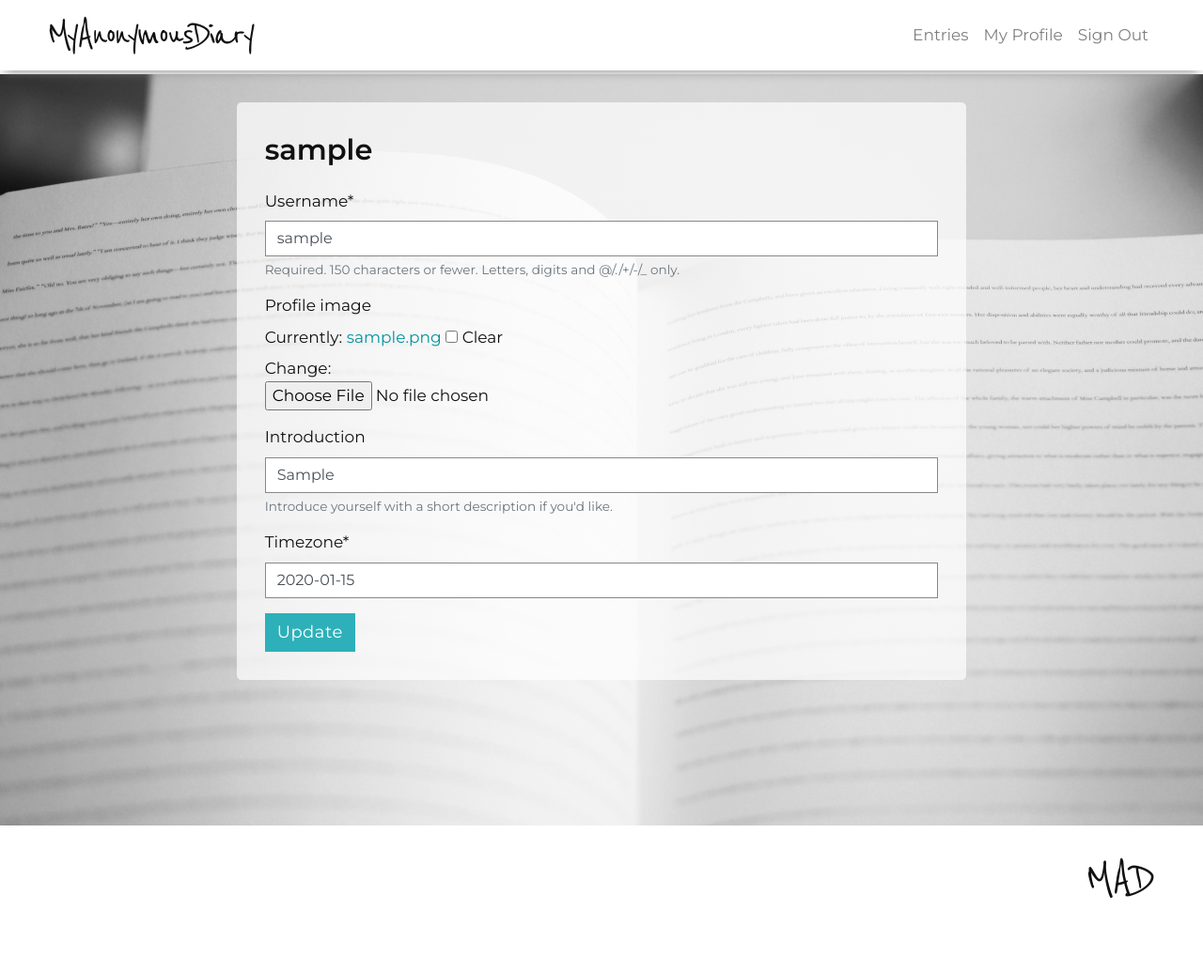
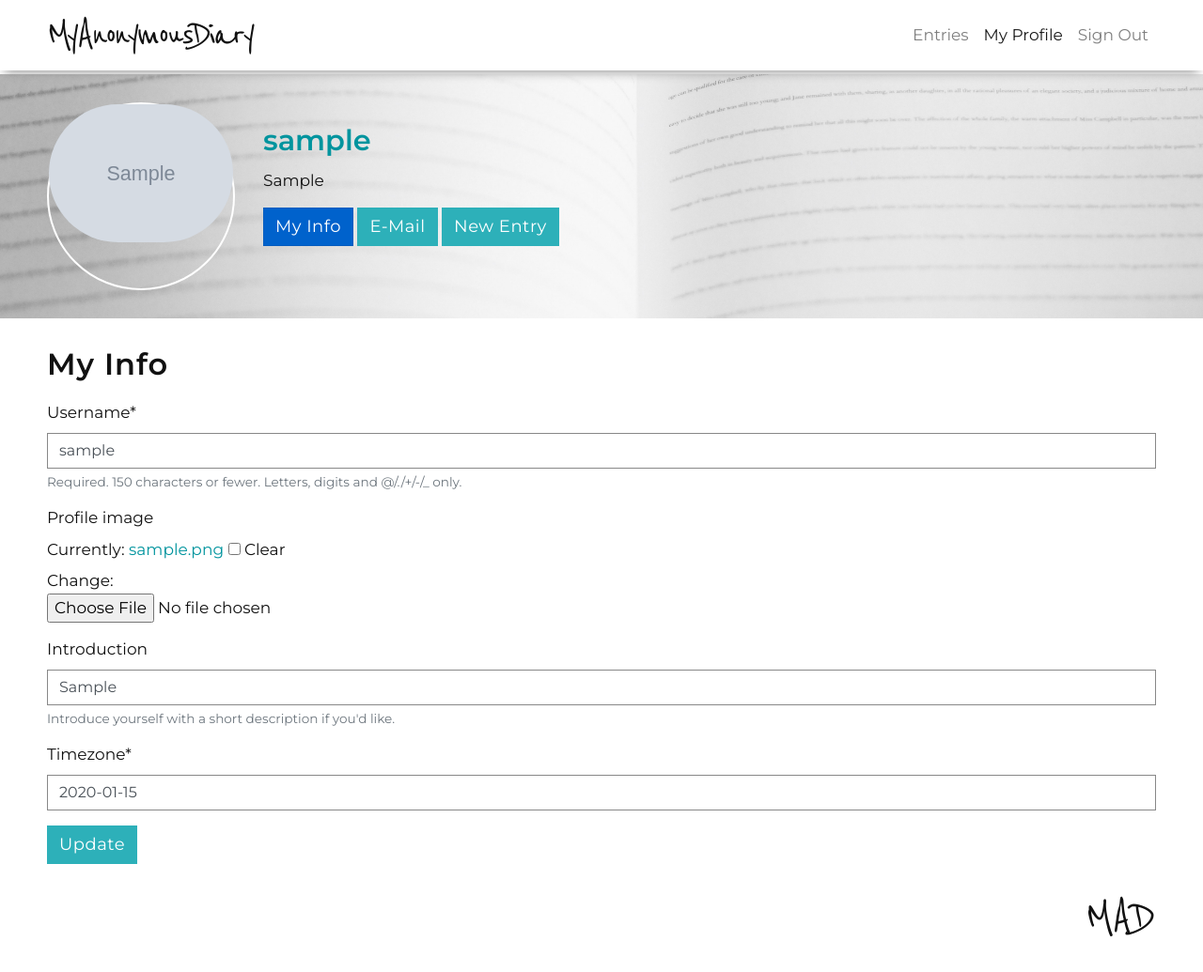
Before and after one commit to ashleyelaine/journal-platform, a Django app: page /users/~update/ in a window 1280 px wide. Shown: the whole page at 94% size. Before the commit the page ends 956 px from the top, so only its background shows below. Run offline with Django 3.2, Linux system fonts and the light colour scheme; a user stored in the database is signed in; tables that the repository leaves empty hold one stand-in row (values such as "Sample post"); grey boxes marked "Sample" are stand-in pictures; style sheets or scripts are compiled from the project's sources; some libraries are stand-ins or nearby versions; some web fonts are replaced.

Commit message:
added profile header as include

```diff
--- a/MyAnonymousDiary/templates/components/navigation.html
+++ b/MyAnonymousDiary/templates/components/navigation.html
@@ -6,7 +6,7 @@
         <li class="nav-item {% if url_name == 'home' %}active{% endif %}">
           <a class="nav-link" href="{% url 'home' %}">Entries</a>
         </li>
-        <li class="nav-item {% if url_name == 'users:detail' %}active{% endif %}">
+        <li class="nav-item {% if '/users/' in request.path or '/accounts/email/' in request.path  %}active{% endif %}">
           <a class="nav-link" href="{% url 'users:detail' request.user.username  %}">{% trans "My Profile" %}</a>
         </li>
         <li class="nav-item {% if url_name == 'account_logout' %}active{% endif %}">
--- /dev/null
+++ b/MyAnonymousDiary/templates/users/includes/user_header.html
@@ -0,0 +1,22 @@
+<section class="page-header user-header">
+  <div class="container">
+    <div class="profile-image">
+        <a href="{% url 'users:detail' request.user.username  %}">
+          <img alt="Profile image of {{user.username }}" src="{{ user.profile_image.url }}">
+        </a>
+    </div>
+    <div class="profile-info">
+      <h1>
+        <a href="{% url 'users:detail' request.user.username  %}">{{ user.username }}</a>
+      </h1>
+      <p>{{ user.intro }}</p>
+      {% if user == request.user %}
+        <div class="action-btns">
+          <a class="btn btn-primary {% if 'update' in request.path %}active{% endif %}" href="{% url 'users:update' %}" role="button">My Info</a>
+          <a class="btn btn-primary {% if '/email/' in request.path %}active{% endif %}" href="{% url 'account_email' %}" role="button">E-Mail</a>
+          <a class="btn btn-primary" href="{% url 'new_entry' %}" >New Entry</a>
+        </div>
+      {% endif %}
+    </div>
+  </div>
+</section>
--- a/MyAnonymousDiary/templates/users/user_form.html
+++ b/MyAnonymousDiary/templates/users/user_form.html
@@ -4,13 +4,9 @@
 {% block title %}{{ user.username }}{% endblock %}
 
 {% block content %}
-<section class="intro">
-  <div class="intro-bg"></div>
+{% include "users/includes/user_header.html" %}
 <div class="container">
-    <div class="row">
-      <div class="col-md-8 offset-md-2">
-        <div class="box">
-          <h1>{{ user.username }}</h1>
+  <h2>My Info</h2>
   <form class="form-horizontal" method="post" action="{% url 'users:update' %}">
     {% csrf_token %}
     {{ form|crispy }}
@@ -21,8 +17,4 @@
     </div>
   </form>
 </div>
-      </div>
-    </div>
-  </div>
-</section>
 {% endblock %}
--- a/assets/scss/global/_content.scss
+++ b/assets/scss/global/_content.scss
@@ -67,6 +67,7 @@ body {
   background-size: cover;
   padding: 30px 0;
   background-position: center;
+  margin-bottom: 30px;
 
   .container {
     display: flex;
--- a/assets/scss/global/_headings.scss
+++ b/assets/scss/global/_headings.scss
@@ -1,7 +1,6 @@
 h1 {
   font-family: $brandfont;
   font-weight: 600;
-  margin-bottom: 20px;
   color: $black;
   line-height: 1.4em;
   font-size: 1.9rem;
```
Also changed, not shown: MyAnonymousDiary/templates/account/email.html (+5 -11 lines), MyAnonymousDiary/templates/users/user_detail.html (+1 -18 lines). Lines whose indentation alone changed are shown as unchanged.
